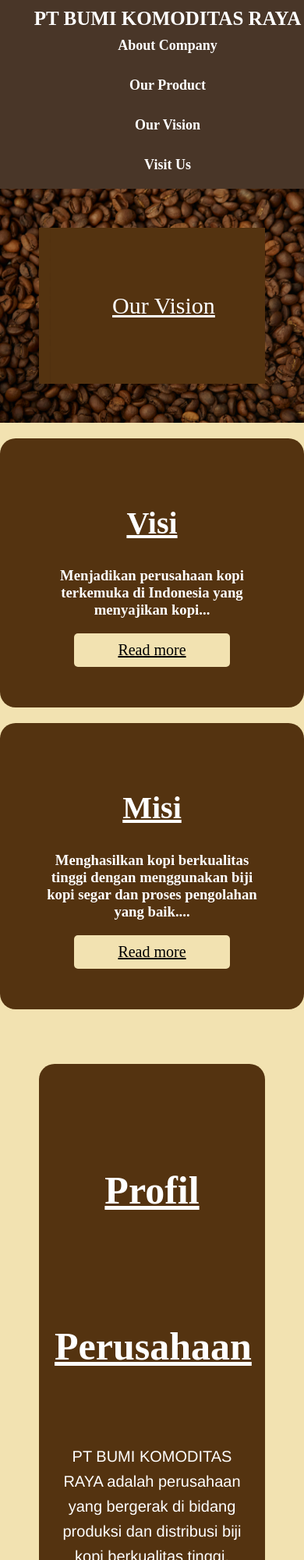
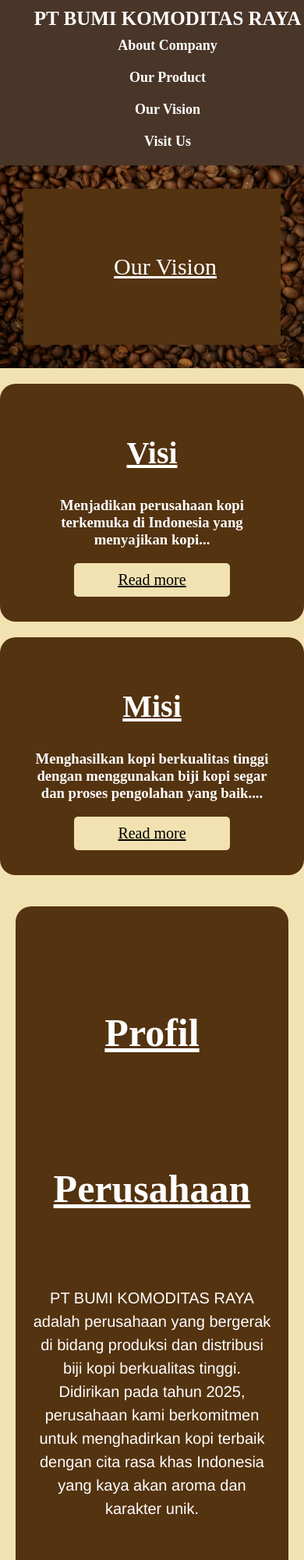
Before and after one commit to Lghosttt/Website-PT-Komoditas-Raya, a plain HTML site: page index.html in a window 390 px wide. Shown: the top 2000 px of the page at 78% size. Drawn offline with Linux system fonts and the light colour scheme.

Commit message:
Update respon.css

```diff
--- a/style/respon.css
+++ b/style/respon.css
@@ -1,45 +1,58 @@
 @media (max-width: 768px) {
     .header-container {
+        display: flex;
+        flex-direction: column;
+        align-items: center;
+        justify-content: center;
         width: 100%;
-        flex-direction: column;
         height: auto;
         padding: 10px 20px;
-        text-align: center;
-        display: flex;
     }
 
     nav ul {
+        display: flex;
         flex-direction: column;
         text-align: center;
+        gap: 10px;
+        padding: 0;
+        width: 100%;
     }
 
     nav ul li {
-        display: block;
         margin-bottom: 10px;
     }
 
     .upper {
-        padding: 50px;
+        padding: 30px;
     }
 
     .visi, .misi {
+        display: flex;
+        flex-direction: column;
+        align-items: center;
+        text-align: center;
         margin: 20px auto;
-        text-align: center;
-        flex-direction: column;
+        padding: 30px;
+        max-width: 90%;
     }
 
     .penjelasan-pt {
-        padding: 50px;
+        padding: 20px;
+        max-width: 95%;
     }
 
     .isi-pt {
-        min-width: auto;
+        width: 100%;
         padding: 20px;
+        box-sizing: border-box;
     }
 
     .footer-container {
+        display: flex;
         flex-direction: column;
+        align-items: center;
         text-align: center;
+        gap: 15px;
     }
 
     .footer-content, .footer-contact, .footer-social {
@@ -52,8 +65,9 @@
     }
 
     .isi-pt p {
-        font-size: 10px;
+        font-size: 16px;
         text-align: center;
+        line-height: 1.5;
     }
 
     .isi-pt button {
```
